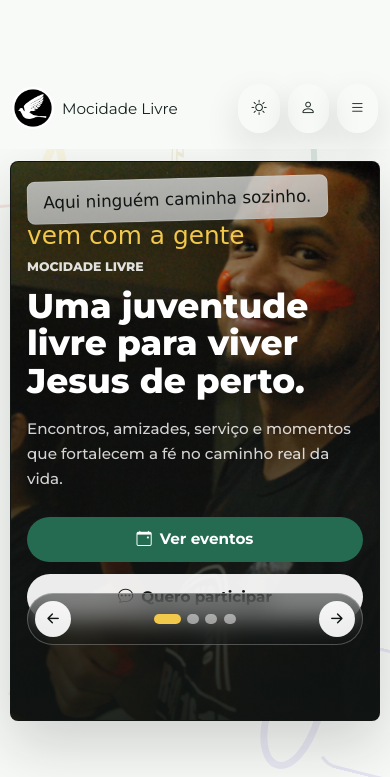
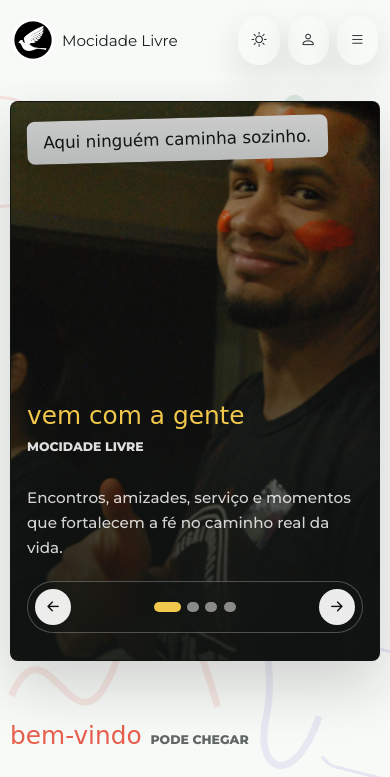
Before and after one commit to LucasLydio/site-mocidade-livre, a website with bundled scripts: page public/index.html in a window 390 px wide. Shown: the top 777 px of the page. Built offline with nearby package versions, Linux system fonts and the light colour scheme; files whose address does not match are found by name; a web font is replaced by a local one.

Commit message:
:arrow_up: Refactoring the UI hero content

```diff
--- a/public/assets/css/base/layout.css
+++ b/public/assets/css/base/layout.css
@@ -1,8 +1,5 @@
 body {
   background: var(--bg);
-  @media (max-width: 680px) {
-    margin-top: 3rem !important;
-  }
 }
 
 html[data-theme="dark"] .btn-outline-secondary {
--- a/public/assets/css/main.css
+++ b/public/assets/css/main.css
@@ -299,9 +299,6 @@
 }
 
 @media (max-width: 575.98px) {
-  body {
-    margin-top: 4.25rem !important;
-  }
 
   h1 {
     font-size: 1.9rem !important;
--- a/public/assets/css/pages/home.css
+++ b/public/assets/css/pages/home.css
@@ -19,7 +19,7 @@
   display: grid;
   align-items: center;
   min-height: 520px;
-  height: min(74svh, 640px);
+  /* height: min(74svh, 640px); */
   overflow: hidden;
   border: 1px solid var(--home-line);
   border-radius: var(--radius);
@@ -67,12 +67,12 @@
   position: absolute;
   right: 2rem;
   bottom: 5.75rem;
-  z-index: 2;
+  z-index: 20;
   max-width: 22rem;
   padding: 0.65rem 0.95rem;
   border: 1px solid rgba(255, 255, 255, 0.42);
   border-radius: var(--radius);
-  background: rgba(255, 255, 255, 0.82);
+  background: rgb(255, 255, 255);
   color: var(--ink);
   font-family: var(--font-hand);
   font-size: 1.55rem !important;
@@ -82,9 +82,9 @@
 }
 
 .home-hero__shade {
-  z-index: 1;
+  z-index: 0;
   background:
-    linear-gradient(90deg, rgba(16, 21, 19, 0.86) 0%, rgba(16, 21, 19, 0.58) 42%, rgba(16, 21, 19, 0.18) 100%),
+    linear-gradient(90deg, rgba(16, 21, 19, 0.747) 0%, rgba(16, 21, 19, 0.329) 42%, rgba(16, 21, 19, 0.705) 100%),
     linear-gradient(0deg, rgba(16, 21, 19, 0.44) 0%, rgba(16, 21, 19, 0) 45%);
   pointer-events: none;
 }
@@ -103,7 +103,7 @@
 }
 
 .home-hero__content h1 {
-  font-size: 3.75rem !important;
+  font-size: 3.15rem !important;
 }
 
 .home-section h2,
@@ -153,6 +153,10 @@
   flex-wrap: wrap;
   gap: 0.75rem;
   margin-top: 1.6rem;
+}
+
+.home-link {
+  color: #fff !important;
 }
 
 .home-btn {
@@ -594,18 +598,14 @@
     --home-section: 3.75rem;
   }
 
-  .home-main {
-    padding-top: 0.75rem;
-  }
-
   .home-hero {
-    min-height: 500px;
+    min-height: 560px;
     align-items: end;
   }
 
   .home-hero__shade {
     background:
-      linear-gradient(0deg, rgba(16, 21, 19, 0.9) 0%, rgba(16, 21, 19, 0.58) 58%, rgba(16, 21, 19, 0.16) 100%);
+      linear-gradient(0deg, rgba(16, 21, 19, 0.9) 0%, rgba(16, 21, 19, 0.555) 58%, rgba(16, 21, 19, 0.199) 100%);
   }
 
   .home-hero__content {
@@ -615,6 +615,7 @@
   .home-hero__actions,
   .home-cta__actions {
     width: 100%;
+    display: none;
   }
 
   .home-btn {
@@ -631,7 +632,8 @@
   }
 
   .home-hero__content h1 {
-    font-size: 2.15rem !important;
+    display: none;
+    font-size: 1.15rem !important;
   }
 
   .home-section h2,
@@ -641,7 +643,7 @@
 
   .home-slider__controls {
     right: 1rem;
-    bottom: 4.65rem;
+    bottom: 1.65rem;
     left: 1rem;
     justify-content: space-between;
   }
--- a/public/index.html
+++ b/public/index.html
@@ -98,11 +98,11 @@
             Encontros, amizades, serviço e momentos que fortalecem a fé no caminho real da vida.
           </p>
           <div class="home-hero__actions" aria-label="Ações principais">
-            <a class="btn home-btn home-btn--primary" href="events.html">
+            <a class="btn home-btn home-link" href="events.html">
               <i class="bi bi-calendar-event" aria-hidden="true"></i>
               Ver eventos
             </a>
-            <a class="btn home-btn home-btn--light" href="contact-interests.html">
+            <a class="btn home-btn home-link" href="contact-interests.html">
               <i class="bi bi-chat-dots" aria-hidden="true"></i>
               Quero participar
             </a>
```
